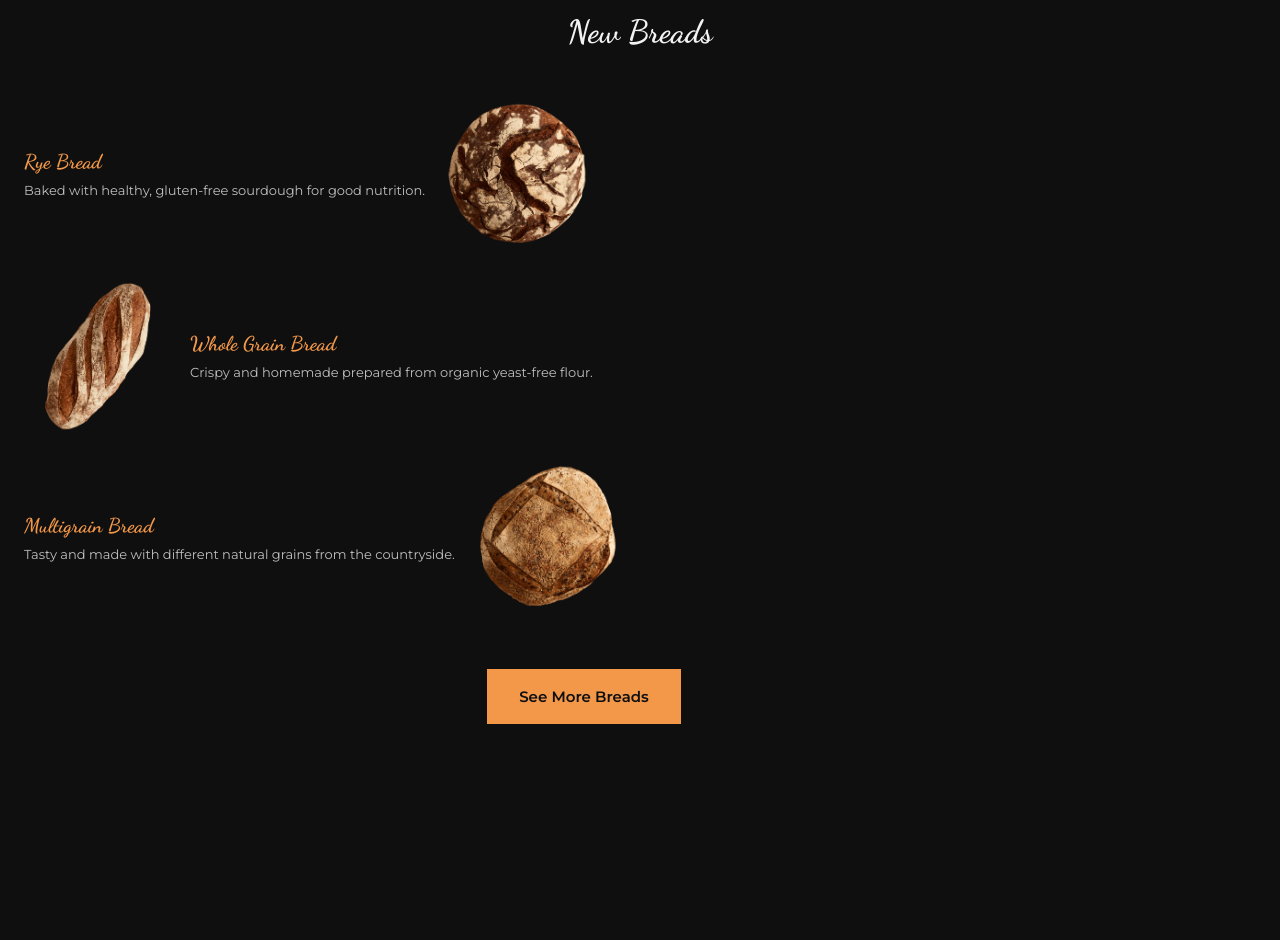
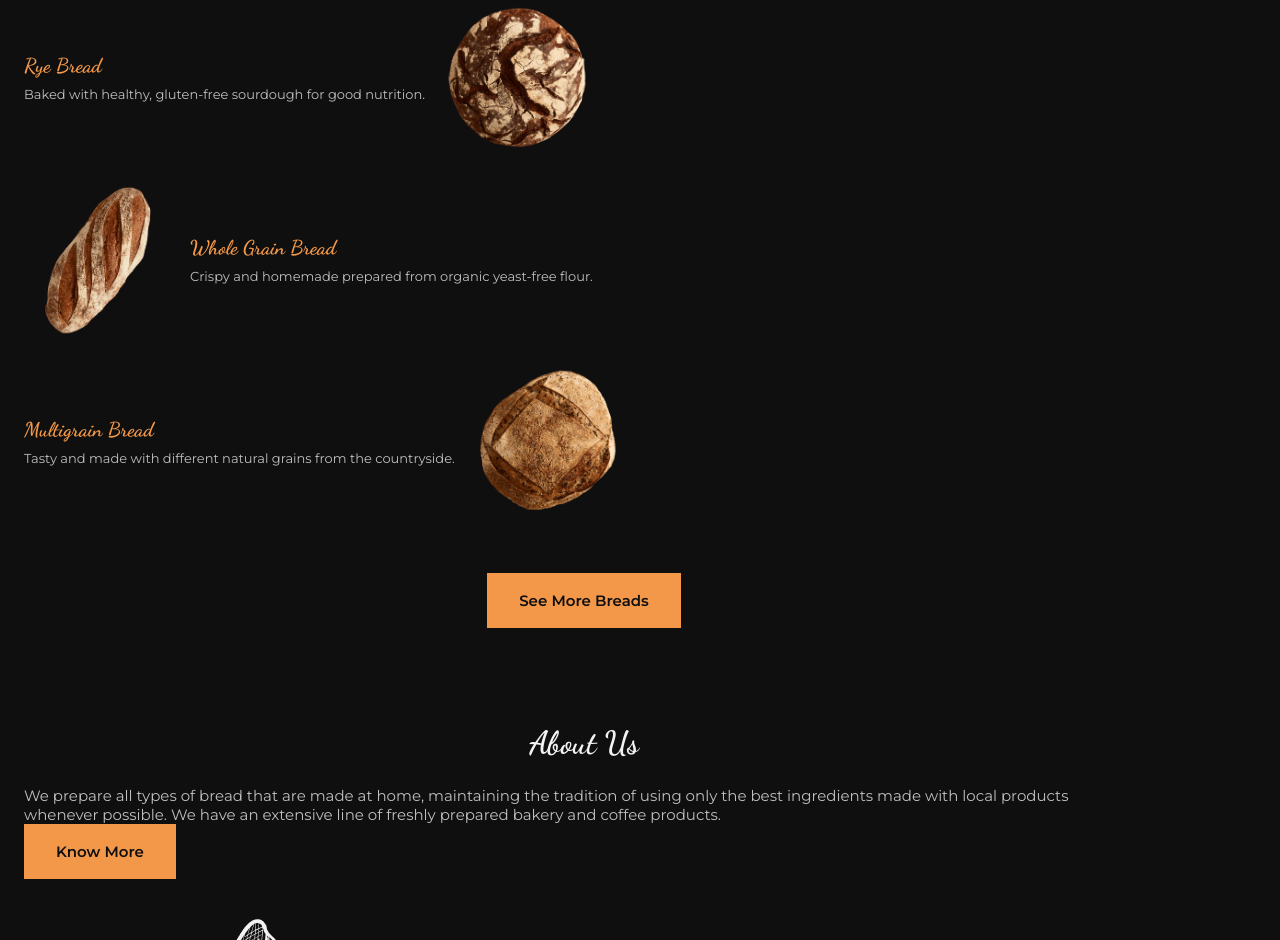
Before and after one commit to oxica/responsive-site, a plain HTML site: page index.html in a window 1280 px wide. Shown: the part 1080-2020 px from the top of the page. Drawn offline with nearby package versions, Linux system fonts and the light colour scheme.

Commit message:
add html section about

```diff
--- a/index.html
+++ b/index.html
@@ -86,10 +86,7 @@
       </section>
 
       <!--==================== NEWS ====================-->
-      <section class="new section" id="new"></section>
-
-      <!--==================== ABOUT ====================-->
-      <section class="about section" id="about">
+      <section class="new section" id="new">
         <h2 class="section__title">New Breads</h2>
 
         <div class="new__container container grid">
@@ -128,6 +125,25 @@
         </div>
       </section>
 
+      <!--==================== ABOUT ====================-->
+      <section class="about section" id="about">
+        <div class="about about__container container grid">
+          <div class="about__data">
+            <h2 class="section__title">About Us</h2>
+            <p class="about__description">
+              We prepare all types of bread that are made at home,
+maintaining the tradition of using only the best
+ingredients made with local products whenever possible.
+We have an extensive line of freshly prepared bakery
+and coffee products.
+            </p>
+            <a href="#" class="button">Know More</a>
+            <img src="./img/bread-2.png" alt="bread" class="about__bread">
+          </div>
+          <img src="./img/about-bread.png" alt="bread" class="about__img">
+        </div>
+      </section>
+
       <!--==================== FAVORITES ====================-->
       <section class="favorite section" id="favorite"></section>
 
```
